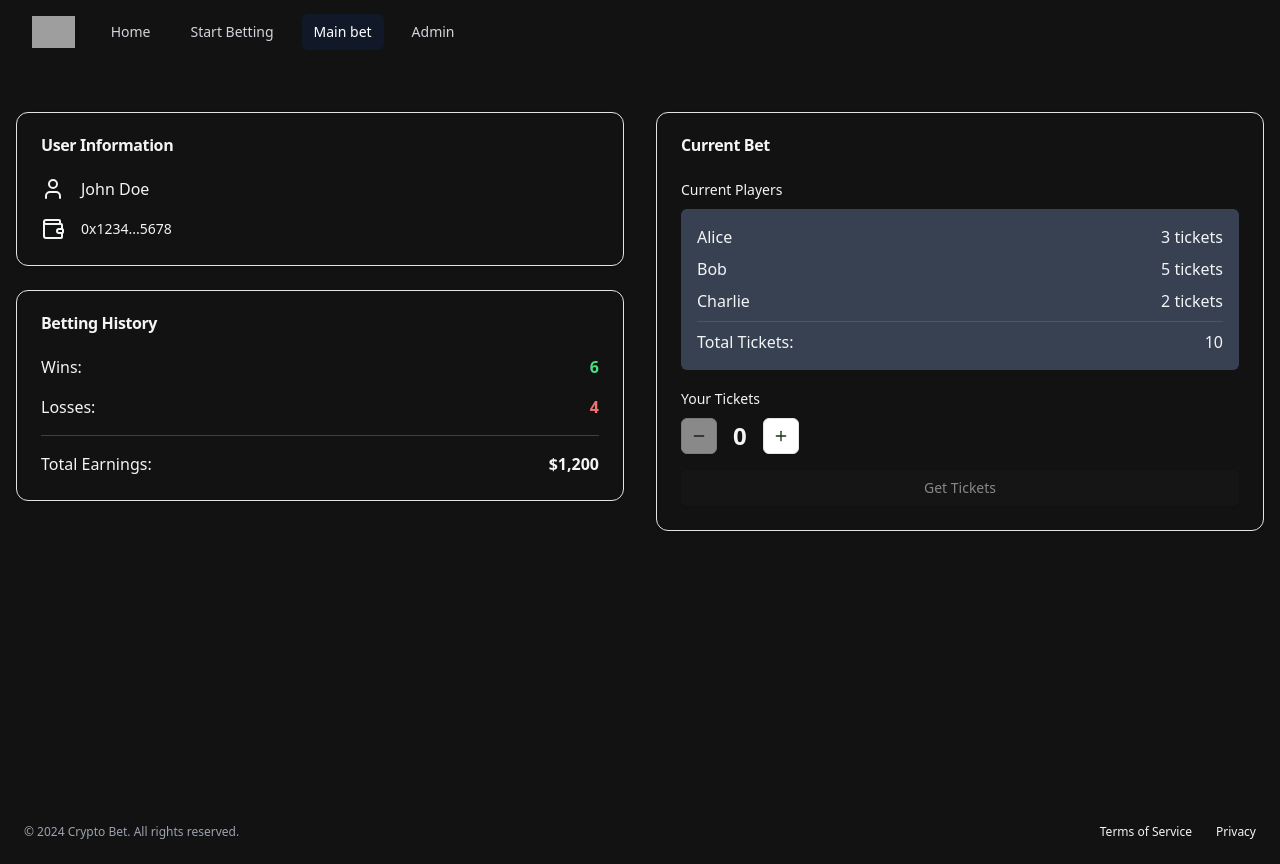
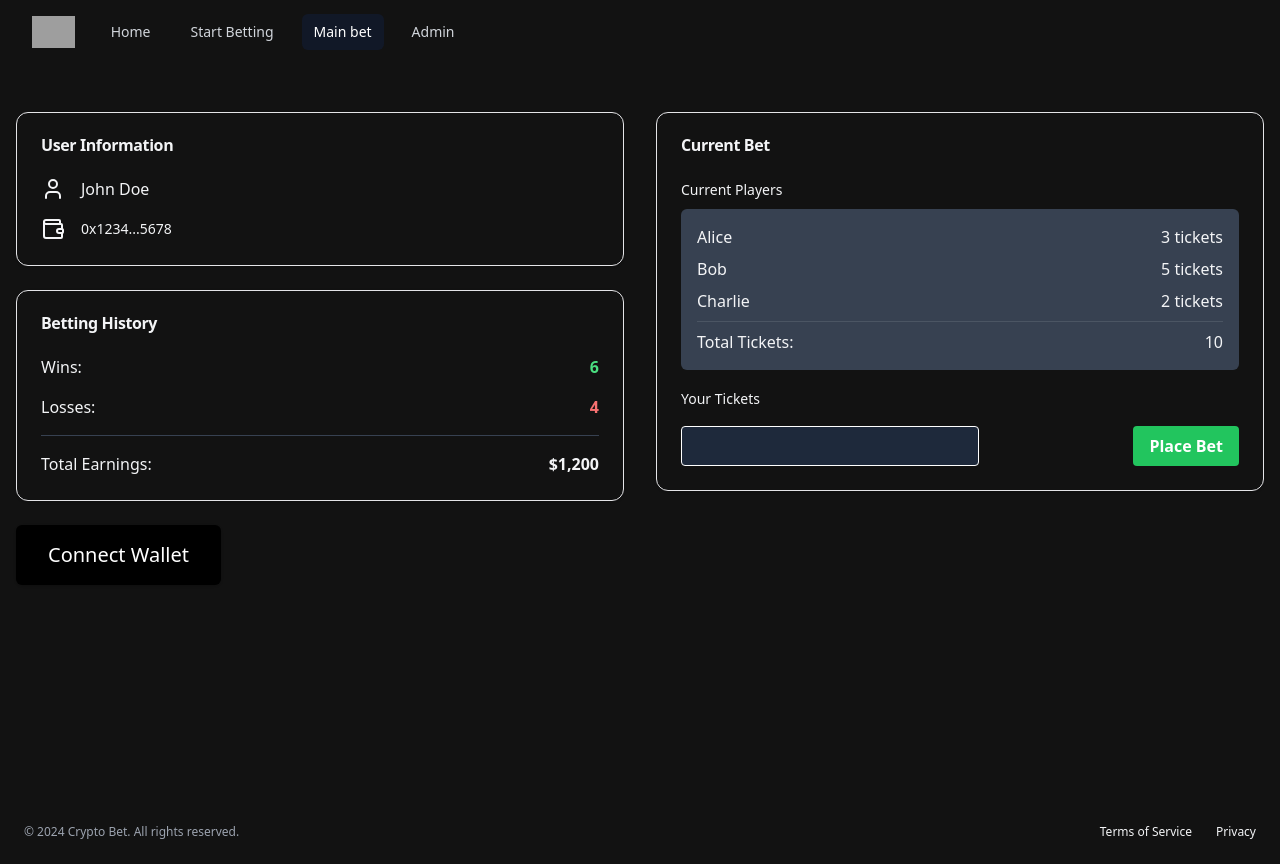
Before and after one commit to FatGuyy/NeoBet, a React (Vite) app: page /bet-page/mainBetting in a window 1280 px wide. Built offline with nearby package versions, Linux system fonts and the light colour scheme; grey boxes are pictures that could not be loaded.

Commit message:
Buy tickets

```diff
--- a/src/pages/MainBettingPage.tsx
+++ b/src/pages/MainBettingPage.tsx
@@ -2,16 +2,22 @@ import { useState } from 'react'
 import { Button } from "@/components/ui/button"
 import { Card, CardContent, CardHeader, CardTitle } from "@/components/ui/card"
 import { Label } from "@/components/ui/label"
-import { User, Wallet, Plus, Minus } from "lucide-react"
+import { User, Wallet } from "lucide-react"
 import { Link } from 'react-router-dom';
+import abi from '../TicketLotteryAbi.json'; // Importing the contract JSON file
+import Web3 from "web3";
 
+declare global {
+  interface Window {
+    ethereum: any; // or you can specify the correct type if you want
+  }
+}
 type Player = {
   name: string;
   tickets: number;
 }
 
   export default function MainBettingPage() {
-  const [tickets, setTickets] = useState<number>(0)
     const [players, setPlayers] = useState<Player[]>([
       { name: "Alice", tickets: 3 },
       { name: "Bob", tickets: 5 },
@@ -20,24 +26,70 @@ export default function MainBettingPage() {
 
     const totalTickets = players.reduce((sum, player) => sum + player.tickets, 0)
 
-  const handleAddTicket = () => {
-    if (tickets < 10) {
-      setTickets(tickets + 1)
+    const [betTickets, setBetTickets] = useState('');
+
+    const [walletAddress, setWalletAddress] = useState<string | null>(null); // State to store the wallet address
+    const addr ="0x6e30A9601D66f6ae8828253a3014190cF53e1e0F"
+
+  const connectMetamask = async () => {
+    try {
+      const web3 = new Web3(window.ethereum);
+      await window.ethereum.enable();
+      const accounts = await web3.eth.getAccounts();
+      const account = accounts[0];
+      setWalletAddress(account); // Set the wallet address in state
+      console.log(account);
+    } catch (error: any) {
+      console.error('Error connecting to MetaMask', error.message);
     }
+  };
+  const placeBet = async () => {
+    try {
+        if (!walletAddress) {
+            console.error('No wallet address connected');
+            return;
         }
 
-  const handleRemoveTicket = () => {
-    if (tickets > 0) {
-      setTickets(tickets - 1)
-    }
+        console.log("Place bet function");
+        const web3 = new Web3(window.ethereum);
+        await window.ethereum.enable();
+
+        // Initialize the contract with ABI and address
+        const contract = new web3.eth.Contract(abi, addr);
+
+        // Convert tickets from input to integer
+        const ticketCount = parseInt(betTickets);
+        if (isNaN(ticketCount) || ticketCount < 1 || ticketCount > 10) { // Ensure it's within min and max
+            console.error("Invalid ticket count");
+            return;
         }
 
-  const handleGetTickets = () => {
-    if (tickets > 0) {
-      setPlayers([...players, { name: "You", tickets: tickets }])
-      setTickets(0)
+        // Get the current gas price
+        const gasPrice = await web3.eth.getGasPrice();
+
+        // Call the buyTickets method on the contract
+        const transaction = await contract.methods.buyTickets(ticketCount).send({
+            from: walletAddress,
+            gasPrice: gasPrice.toString(),
+        });
+
+        console.log(`Bet placed with ${ticketCount} tickets`, transaction);
+
+        // Add the user to the players list
+        setPlayers((prevPlayers) => [
+            ...prevPlayers,
+            { name: "You", tickets: ticketCount } // Add the current user
+        ]);
+
+        // Reset betTickets to empty string after placing the bet
+        setBetTickets('');
+
+    } catch (error: any) {
+        console.error('Error placing bet', error.message);
     }
-  }
+};
+
+
 
   return (
     <div className="flex flex-col min-h-screen bg-[#121212] text-gray-100">
@@ -79,6 +131,13 @@ export default function MainBettingPage() {
                   </div>
                 </CardContent>
               </Card>
+              <Button
+              className="bg-black h-[60px] text-white text-xl"
+              size="lg"
+              onClick={connectMetamask} // Attach the event to the button
+            >
+              {walletAddress ? `Wallet address : ${walletAddress.slice(0, 4)}...${walletAddress.slice(38,42)}` : "Connect Wallet"} {/* Display wallet address if connected */}
+        </Button>
             </div>
             <div className="space-y-6">
               <Card className="bg-[#121212] text-gray-100">
@@ -101,35 +160,16 @@ export default function MainBettingPage() {
                       </div>
                     </div>
                   </div>
-                  <div className="space-y-2">
+                  <div className="space-y-4">
                     <Label htmlFor="tickets">Your Tickets</Label>
-                    <div className="flex items-center space-x-4">
-                      <Button
-                        variant="outline"
-                        size="icon"
-                        onClick={handleRemoveTicket}
-                        disabled={tickets === 0}
-                      >
-                        <Minus className="h-4 w-4 text-[#123412]" />
-                      </Button>
-                      <span className="text-2xl font-bold">{tickets}</span>
-                      <Button
-                        variant="outline"
-                        size="icon"
-                        onClick={handleAddTicket}
-                        disabled={tickets === 10}
-                      >
-                        <Plus className="h-4 w-4 text-[#123412]" />
-                      </Button>
+                    <div className="flex justify-between admin-actions mt-[40px] mb-6 ">
+                        <input type="number" className="border rounded cursor-auto flex items-center justify-center border-white bg-slate-800 text-white text-xl text-center" value={betTickets} onChange={(e) => setBetTickets(e.target.value)} />
+                        <button onClick={placeBet} className="btn bg-green-500 hover:bg-slate-700 text-white font-bold py-2 px-4 rounded">
+                            Place Bet
+                        </button>
                     </div>
                     </div>
-                  <Button
-                    className="w-full"
-                    onClick={handleGetTickets}
-                    disabled={tickets === 0}
-                  >
-                    Get Tickets
-                  </Button>
+
                 </CardContent>
               </Card>
             </div>
```
Lines whose indentation alone changed are shown as unchanged.
